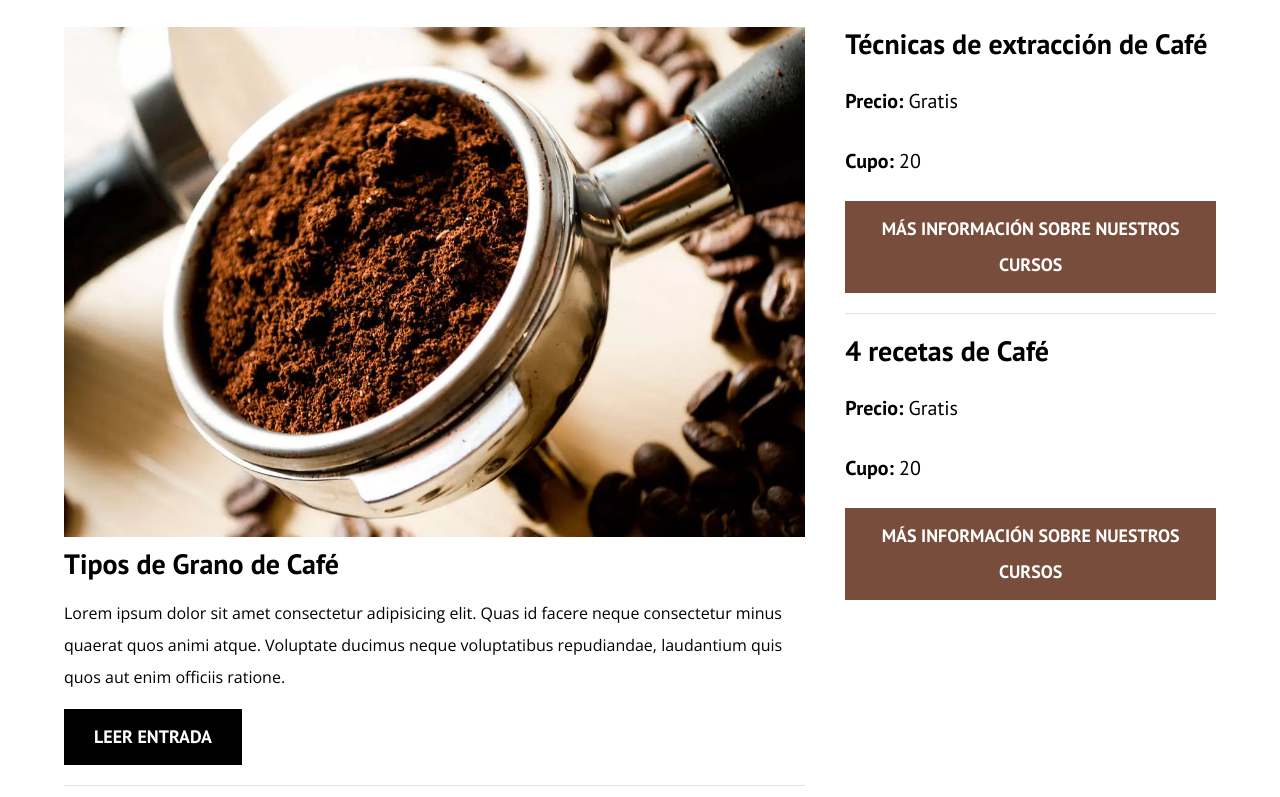
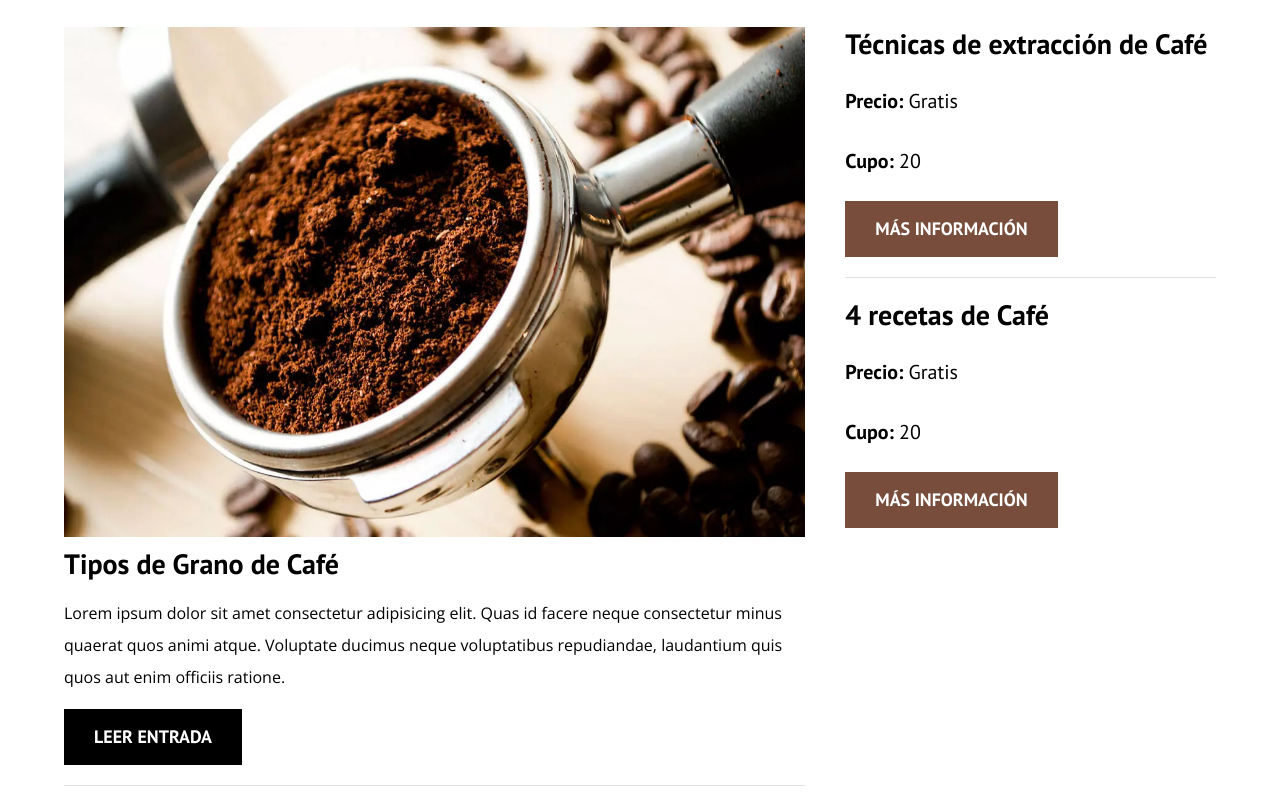
Before and after one commit to Jorge0rtega/BlogCafe, a plain HTML site: page index.html in a window 1280 px wide. Shown: the part 675-1472 px from the top of the page. Drawn offline with nearby package versions, Linux system fonts and the light colour scheme.

Commit message:
ultimosCambios

```diff
--- a/index.html
+++ b/index.html
@@ -109,7 +109,7 @@
                     <p class="widget-curso__label">Cupo:
                         <span class="widget-curso__info">20</span>
                     </p>
-                    <a class="boton boton--secundario" href="entrada.html" >Más Información sobre Nuestros Cursos</a>
+                    <a class="boton boton--secundario" href="entrada.html" >Más Información</a>
                 </li>
                 <li class="widget-curso">
                     <h4 class="no-margin">4 recetas de Café</h4>
@@ -119,7 +119,7 @@
                     <p class="widget-curso__label">Cupo:
                         <span class="widget-curso__info">20</span>
                     </p>
-                    <a class="boton boton--secundario" href="entrada.html" >Más Información sobre Nuestros Cursos</a>
+                    <a class="boton boton--secundario" href="entrada.html" >Más Información</a>
                 </li>
             </ul>
         </aside>
--- a/nosotros.html
+++ b/nosotros.html
@@ -6,6 +6,9 @@
     <meta http-equiv="X-UA-Compatible" content="IE=edge">
     <meta name="viewport" content="width=device-width, initial-scale=1.0">
     <title>BlogDeCafé</title>
+
+    <meta name="description" content="Página web de blog de café">
+
     <link rel="stylesheet" href="css/normalize.css">
     <link rel="preconnect" href="https://fonts.googleapis.com">
     <link rel="preconnect" href="https://fonts.gstatic.com" crossorigin>
```
Also changed, not shown: contacto.html (+1 -0 lines), cursos.html (+1 -0 lines), entrada.html (+1 -0 lines).
